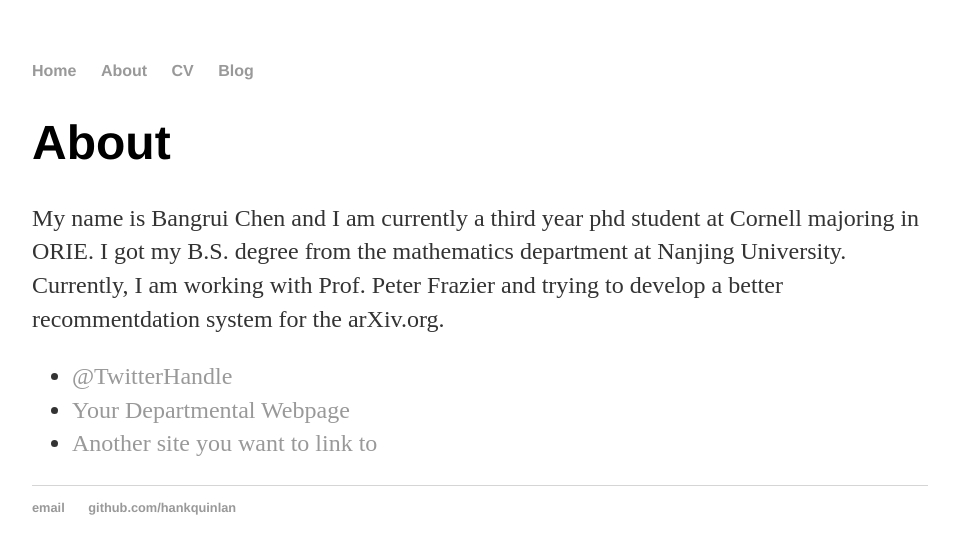
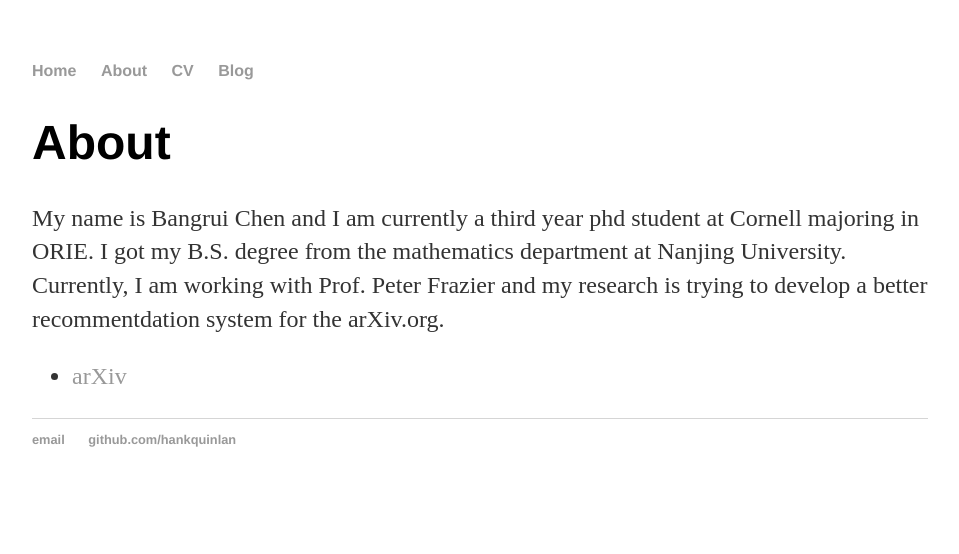
Before and after one commit to bangrui/Personal-website, a Jekyll site: the page built from about/index.html, in a window 1280 px wide. Shown: the top 554 px of the page, without its empty margins (160-1119 px from the left). Built offline with Jekyll 4.4.1, drawn with Linux system fonts in a browser that asks for light colours.

Commit message:
Update index.html

```diff
--- a/about/index.html
+++ b/about/index.html
@@ -7,12 +7,10 @@ title: About Hank Quinlan
 			<h1>About</h1>
 			<p> My name is Bangrui Chen and I am currently a third year phd student at Cornell majoring in ORIE.
 			I got my B.S. degree from the mathematics department at Nanjing University.
-			Currently, I am working with Prof. Peter Frazier and trying to develop a better
+			Currently, I am working with Prof. Peter Frazier and my research is trying to develop a better
 			recommentdation system for the arXiv.org.</p>
 
 			<ul class="contacts">
-				<li><a href="#">@TwitterHandle</a></li>
-				<li><a href="#">Your Departmental Webpage</a></li>
-				<li><a href="#">Another site you want to link to</a></li>
+				<li><a href="http://arxiv.org/">arXiv</a></li>
 				</ul>
 		</div>
```
